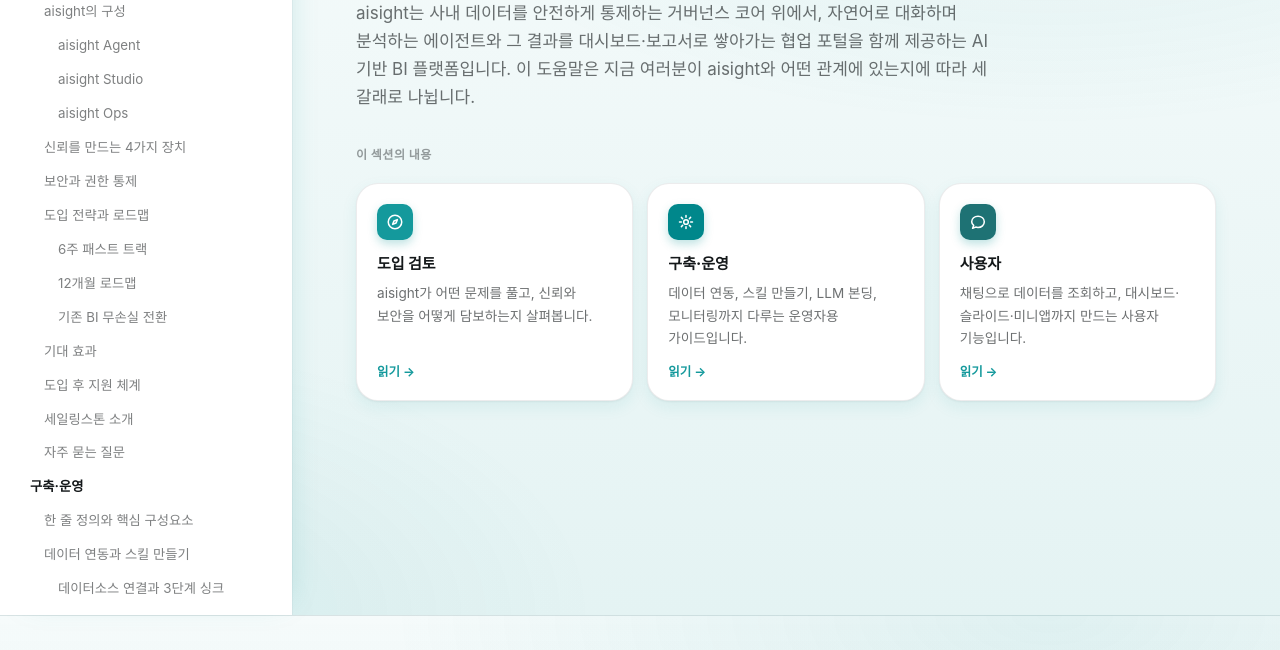
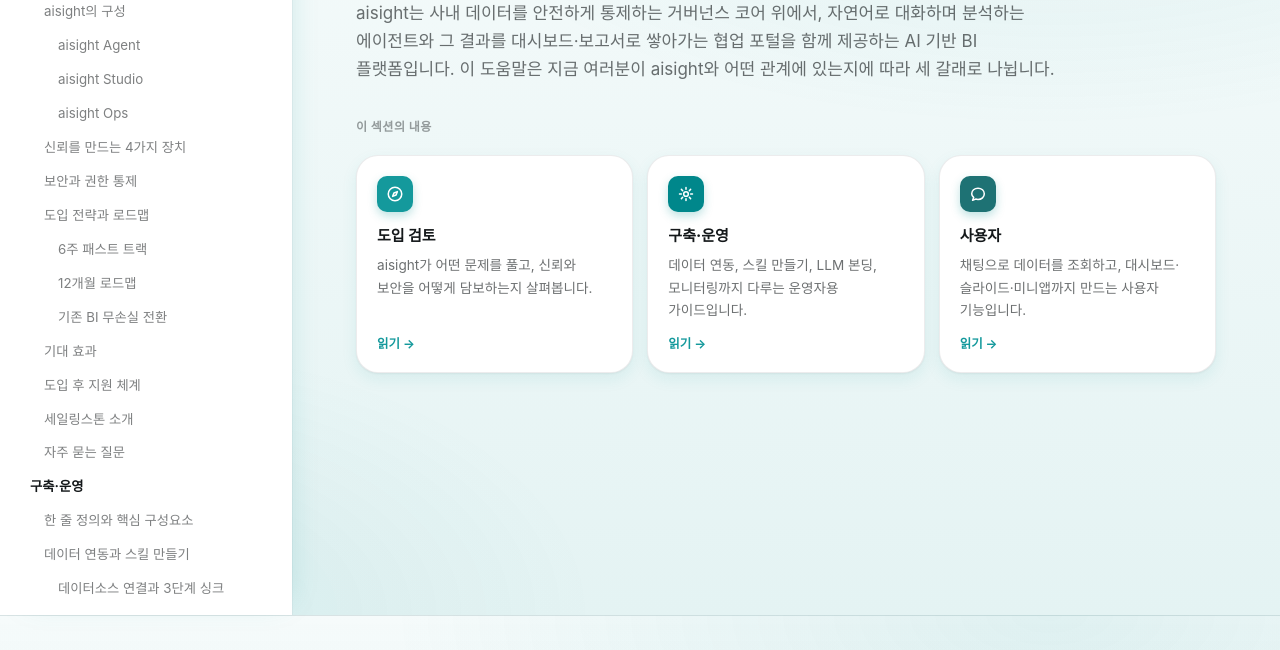
Before and after one commit to zhzns0204-bot/aisight-docs, a plain HTML site: page index.html in a window 1280 px wide. Shown: the part 185-835 px from the top of the page. Drawn offline with Linux system fonts and the light colour scheme; a web font is replaced by a local one.

Commit message:
리드 문단 폭을 카드 그리드와 맞춤

```diff
--- a/assets/style.css
+++ b/assets/style.css
@@ -157,7 +157,7 @@
   .eyebrow.track-c { color: var(--track-c-ink); background: var(--track-c-soft); }
 
   h1 { font-size: clamp(27px, 3.2vw, 36px); line-height: 1.2; font-weight: 800; letter-spacing: -0.02em; margin: 0 0 14px; text-wrap: balance; color: var(--text); }
-  .lede { font-size: 17px; color: var(--text-muted); margin: 0 0 8px; max-width: 62ch; }
+  .lede { font-size: 17px; color: var(--text-muted); margin: 0 0 8px; }
   h1 + .lede, h2 + .lede { margin-bottom: 22px; }
 
   h2 { font-size: 22px; font-weight: 800; letter-spacing: -0.015em; margin: 36px 0 6px; text-wrap: balance; color: var(--text); }
```
